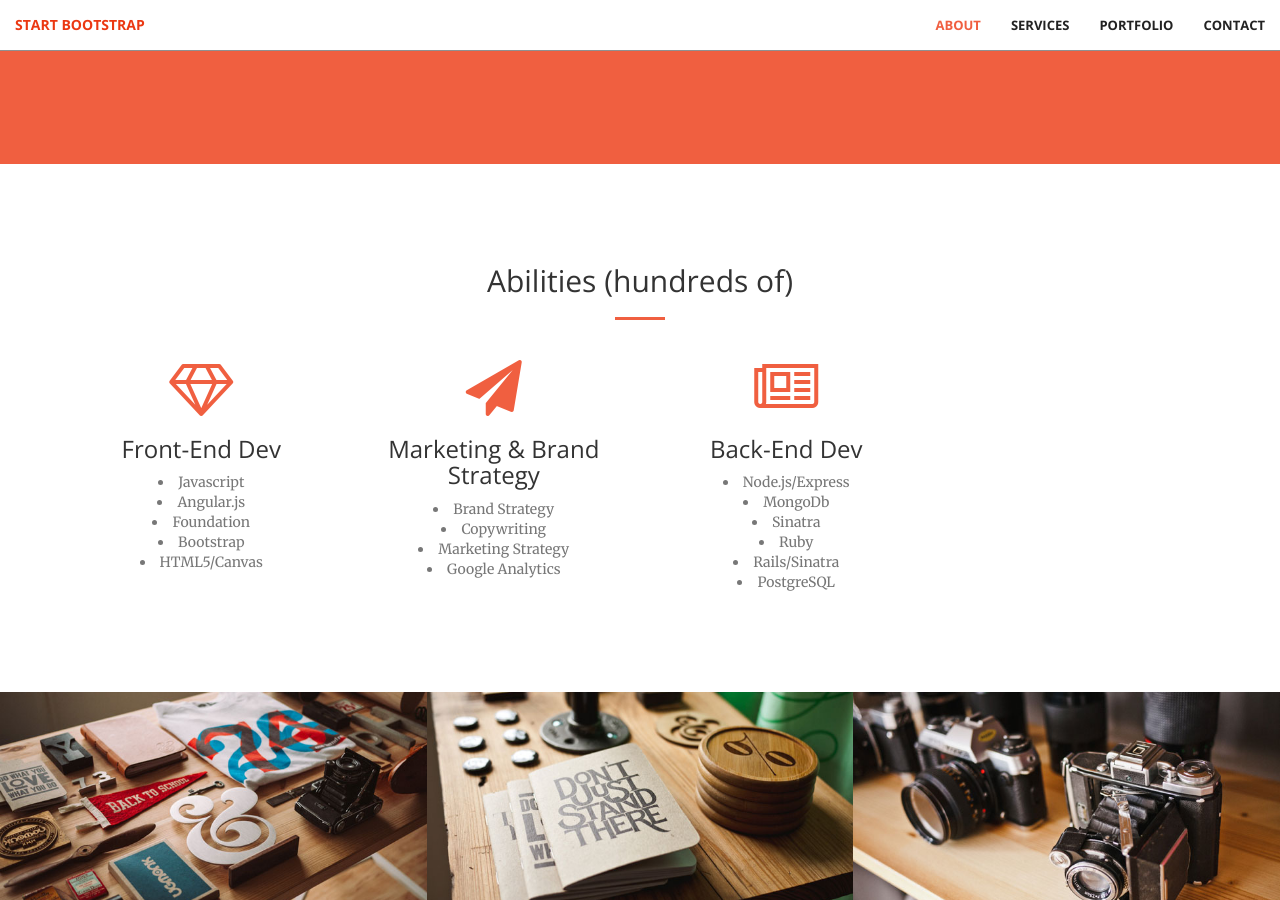
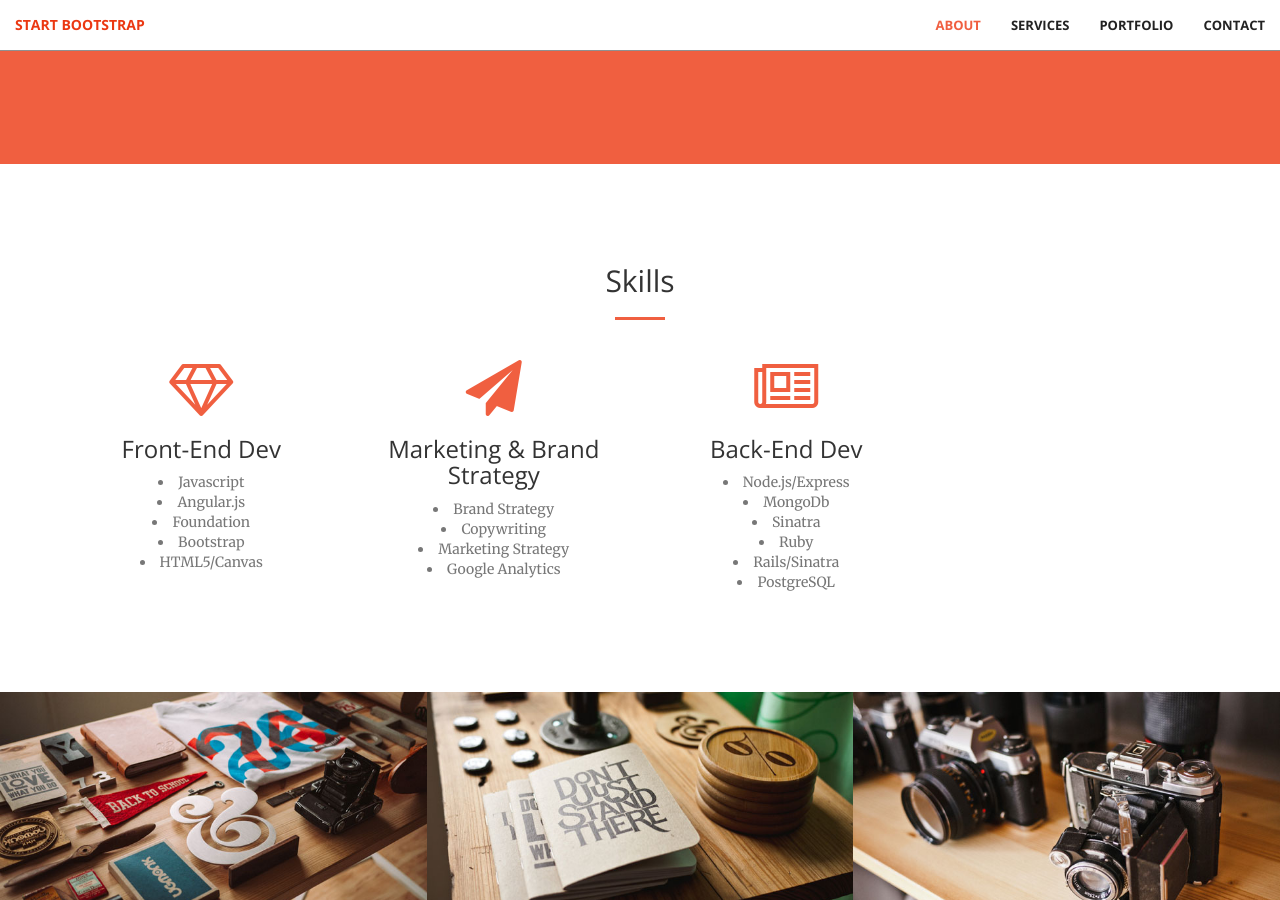
Before and after one commit to FinnCavanagh/finncavanagh.github.io, a Jekyll site: the page built from index.html, in a window 1280 px wide and 900 px high, scrolled down 1100 px. Built offline with Jekyll 4.4.1, drawn with Linux system fonts in a browser that asks for light colours; some of the changed text lies outside the part shown.

Commit message:
removed button

```diff
--- a/_includes/aside.html
+++ b/_includes/aside.html
@@ -1,8 +1,9 @@
-  <aside class="bg-dark">
+<!--   <aside class="bg-dark">
       <div class="container text-center">
           <div class="call-to-action">
-              <h2>Free Download at Start Bootstrap!</h2>
+              <h2></h2>
               <a href="#" class="btn btn-default btn-xl wow tada">Download Now!</a>
           </div>
       </div>
   </aside>
+ -->
--- a/_includes/services.html
+++ b/_includes/services.html
@@ -2,7 +2,7 @@
     <div class="container">
         <div class="row">
             <div class="col-lg-12 text-center">
-                <h2 class="section-heading">Abilities (hundreds of)</h2>
+                <h2 class="section-heading">Skills</h2>
                 <hr class="primary">
             </div>
         </div>
```
